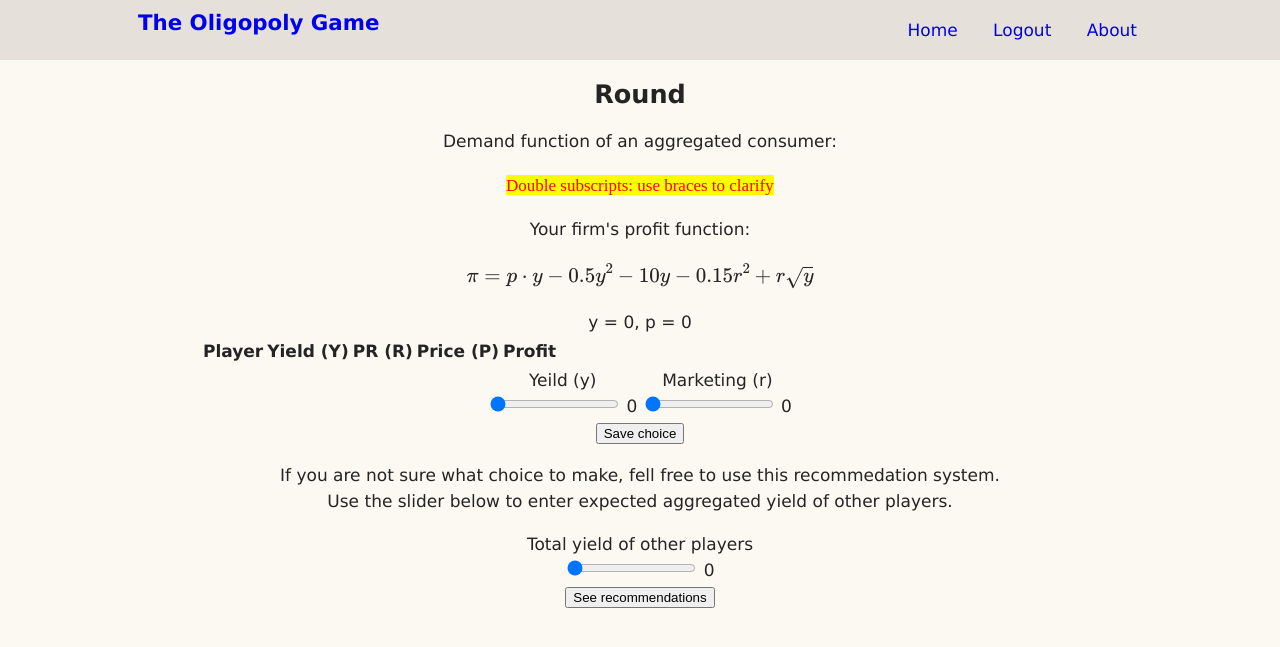
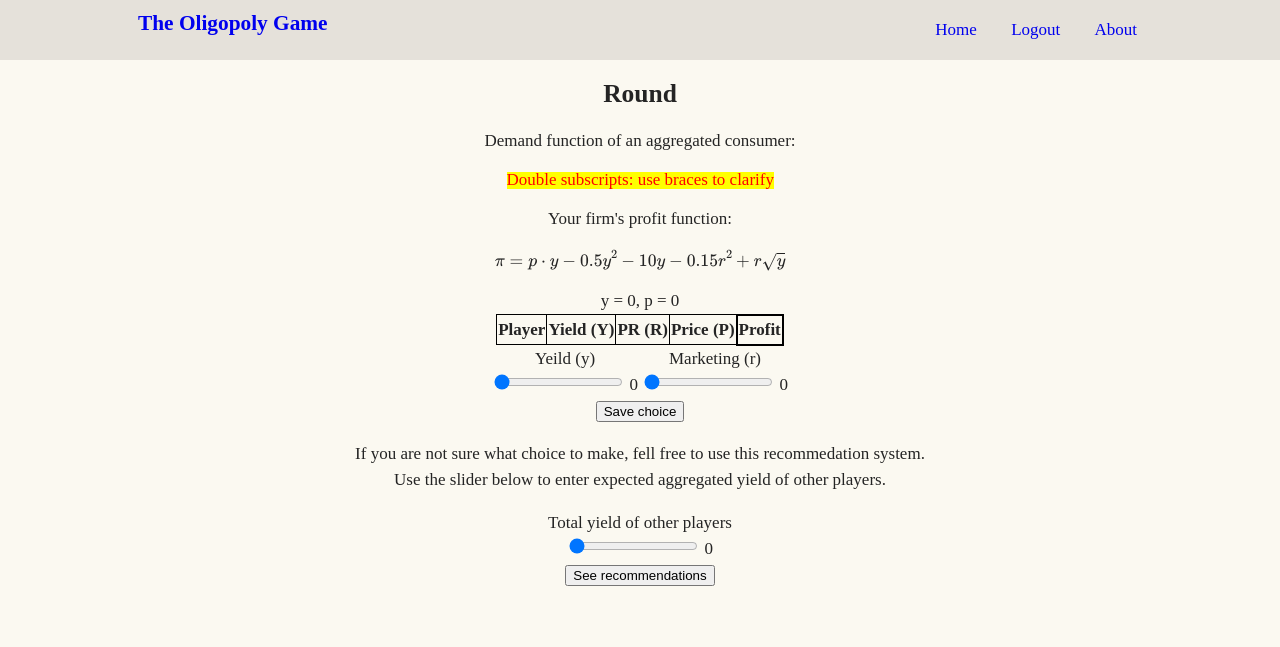
Before and after one commit to stacyjina/oligopoly-game, a PHP site: page /game_page.php in a window 1280 px wide. Shown: the top 647 px of the page. Run offline with PHP 8.4, Linux system fonts and the light colour scheme; the visitor is signed in with stand-in values (Sample User, id 1); tables that the repository leaves empty or names only in its code hold one stand-in row (values such as "Sample post"); data that the repository does not hold is empty.

Commit message:
minor style changes

```diff
--- a/css/style.css
+++ b/css/style.css
@@ -78,7 +78,7 @@
 
 body {
     margin: 0;
-    font-family: Verdana, Geneva, Tahoma, sans-serif;
+    font-family: Century Gothic;
     font-size: 17px;
     line-height: 26px;
     color: #242424;
@@ -125,3 +125,13 @@
 div.sliders {
     display: inline-block;
 }
+
+table {
+    margin-left: auto;
+    margin-right: auto;
+}
+
+table, th, td {
+    border: 1px solid black;
+    border-collapse: collapse;
+}
```
